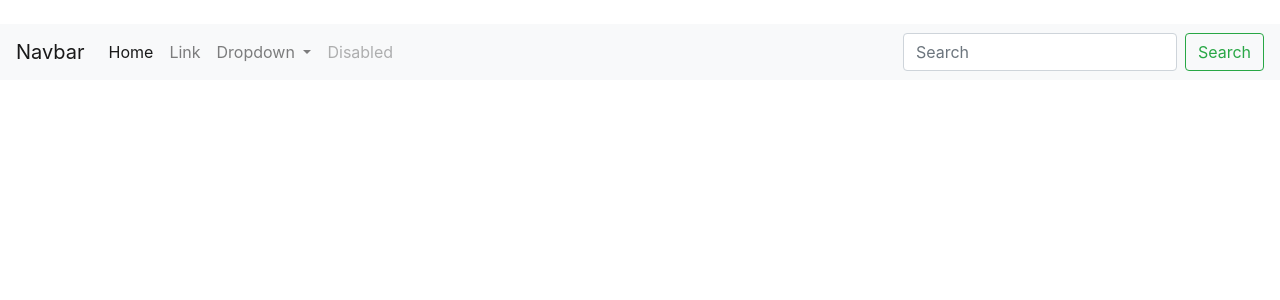
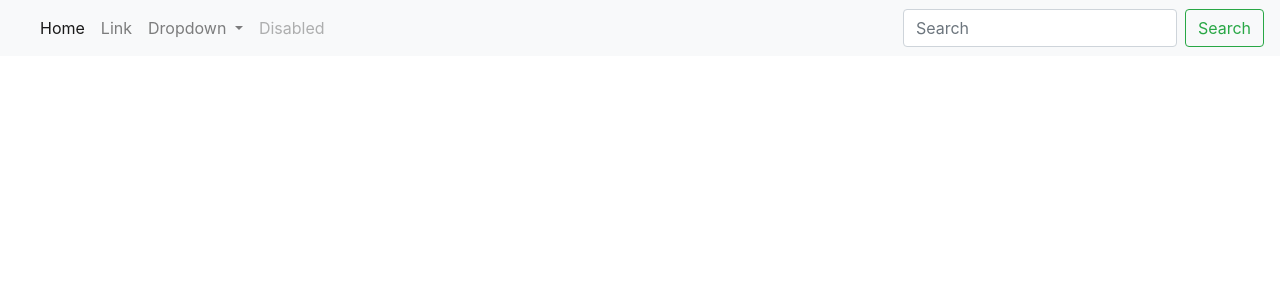
Before and after one commit to bvnkfatboy/DAWN, a PHP site: page / in a window 1280 px wide. Shown: the top 300 px of the page. Run offline with PHP 8.4, Linux system fonts and the light colour scheme.

Commit message:
update navbar

```diff
--- a/include/navbar.php
+++ b/include/navbar.php
@@ -1,5 +1,6 @@
 <nav class="navbar navbar-expand-lg navbar-light bg-light">
-  <a class="navbar-brand" href="#">Navbar</a>
+  <a class="navbar-brand" href="#">
+  </a>
   <button class="navbar-toggler" type="button" data-toggle="collapse" data-target="#navbarSupportedContent" aria-controls="navbarSupportedContent" aria-expanded="false" aria-label="Toggle navigation">
     <span class="navbar-toggler-icon"></span>
   </button>
--- a/index.php
+++ b/index.php
@@ -1,5 +1,4 @@
-
-้<!DOCTYPE html>
+<!DOCTYPE html>
 <html lang="en">
 <head>
     <meta charset="UTF-8">
@@ -7,7 +6,7 @@
     <meta name="viewport" content="width=device-width, initial-scale=1.0">
 
     <?php $output = '<title>%TITLE%</title>'; ?>
-    <link rel="stylesheet" href="dist/css/reset.css">
+    <!-- <link rel="stylesheet" href="dist/css/reset.css"> -->
     <link rel="icon" href="dist/img/icontitle.png" type="image/png" >
 
 
@@ -16,9 +15,7 @@
 </head>
 <body>
 <?php
-
 $current_page = isset($_GET['page']) ? $_GET['page'] : 'home' ;
-
 
 switch ($current_page) {
     case ('home'):
@@ -32,6 +29,7 @@ switch ($current_page) {
         $title = "ไม่มีหน้านี้ - DAWN (Coffee & Bar)";
         $output = str_replace('%TITLE%', $title, $output);
         echo $output;
+        break;
 }
 
 
```
